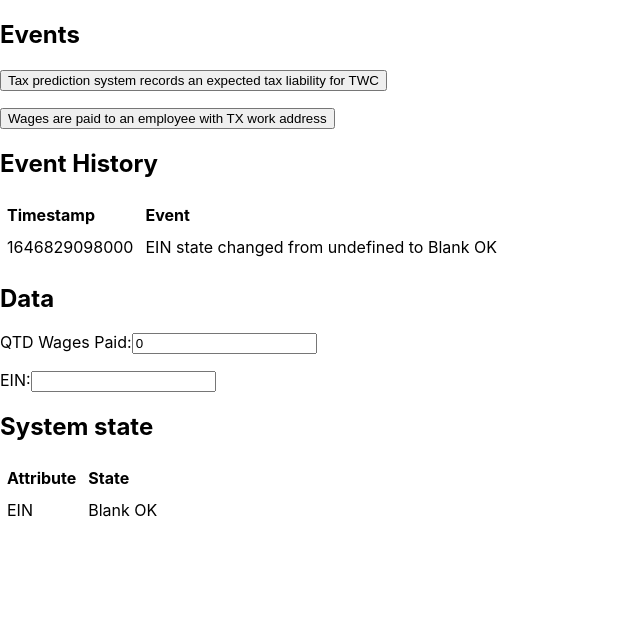
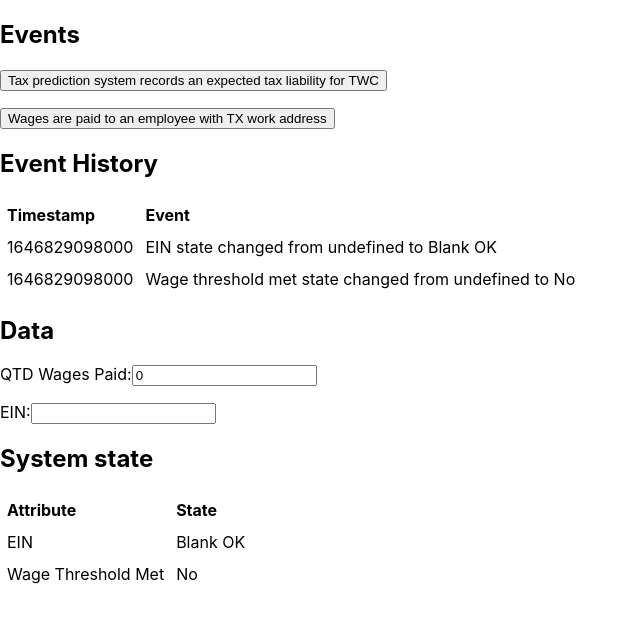
Before and after one commit to bbuchalter/sts-event-demo, a React (Create React App) app: page / in a window 1280 px wide. Shown: the top 622 px of the page, without its empty margins (0-640 px from the left). Built offline with nearby package versions, Linux system fonts and the light colour scheme.

Commit message:
Add the wage state

```diff
--- a/src/App.tsx
+++ b/src/App.tsx
@@ -6,6 +6,11 @@ enum EinStates {
   BlankNotOK = "Blank Not OK",
   PresentOK = "Present OK",
   PresentNotOK = "Present Not OK",
+}
+
+enum WageThresholdMet {
+  Yes = "Yes",
+  No = "No"
 }
 
 function calculateEinState(ein: any, qtdWagesPaid: number) {
@@ -20,7 +25,12 @@ function calculateEinState(ein: any, qtdWagesPaid: number) {
   }
 }
 
+function calculateWageThresholdMetState(qtdWagesPaid: number) {
+  return qtdWagesPaid > 1500 ? WageThresholdMet.Yes : WageThresholdMet.No;
+}
+
 function App() {
+  console.log("Render start")
   // Events
   interface Event {
     name: string;
@@ -34,7 +44,7 @@ function App() {
   ];
 
   const recordEvent = (event: string) => {
-    setEventLog([...eventLog, { name: event, date: Date.now() }]);
+    setEventLog((previousEventLog) => [...previousEventLog, { name: event, date: Date.now() }]);
   };
 
   // Data
@@ -50,6 +60,14 @@ function App() {
     }
   };
 
+  const [wageThresholdMet, setWageThresholdMet] = useState<WageThresholdMet>();
+  const setWageThresholdMetAndRecordEvent = (newState: WageThresholdMet) => {
+    if (newState !== wageThresholdMet) {
+      setWageThresholdMet(newState);
+      recordEvent(`Wage threshold met state changed from ${wageThresholdMet} to ${newState}`);
+    }
+  }
+
   const lastEventWasWagesPaid = () => {
     return (
       eventLog[eventLog.length - 1]?.name ===
@@ -58,13 +76,24 @@ function App() {
   };
 
   useEffect(() => {
-    if (!einState || lastEventWasWagesPaid()) {
+    console.log("Use effect start")
+    if (!einState || eventLog[eventLog.length - 1]?.name.includes("Wage threshold met state changed")) {
+      console.log("Updating EIN state")
       setEinStateAndRecordEvent(calculateEinState(ein, qtdWagesPaid));
     }
+
+    if (!wageThresholdMet || eventLog[eventLog.length - 1]?.name == "Wages are paid to an employee with TX work address") {
+      console.log("Updating Wage Threshold state")
+      setWageThresholdMetAndRecordEvent(calculateWageThresholdMetState(qtdWagesPaid));
+    }
+
     // For this demo to better reflect the way ZP works,
     // we are only recalculating the EIN state when there is an event log change.
     // eslint-disable-next-line react-hooks/exhaustive-deps
   }, [eventLog]);
+
+  console.log("EIN state", einState)
+  console.log("Wage state", wageThresholdMet)
 
   return (
     <div className="App">
@@ -86,7 +115,7 @@ function App() {
         )}
         <tbody>
           {eventLog.map((entry) => (
-            <tr key={entry.date + "logentry"}>
+            <tr key={entry.date + "logentry" + entry.name}>
               <td>{entry.date}</td>
               <td>{entry.name}</td>
             </tr>
@@ -126,6 +155,9 @@ function App() {
           <tr>
             <td>EIN</td>
             <td>{einState}</td>
+          </tr><tr>
+            <td>Wage Threshold Met</td>
+            <td>{wageThresholdMet}</td>
           </tr>
         </tbody>
       </table>
```
